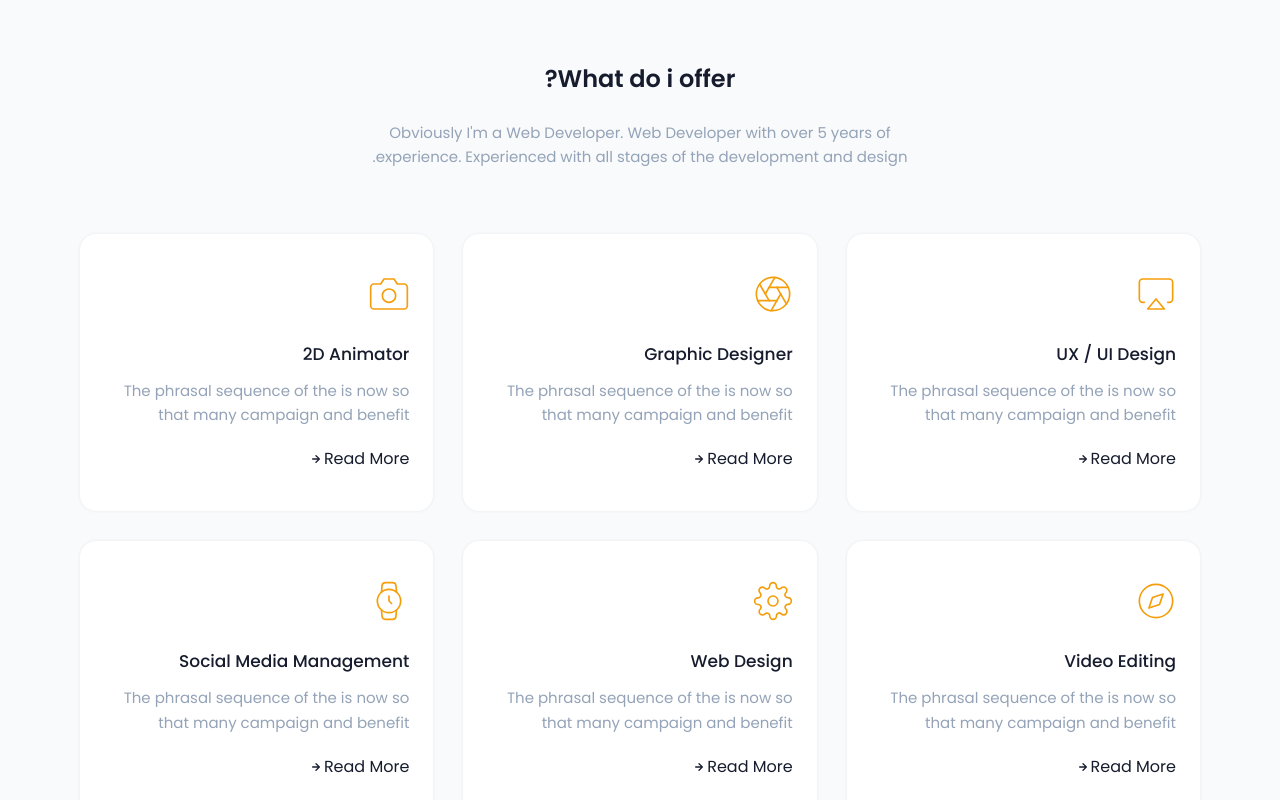
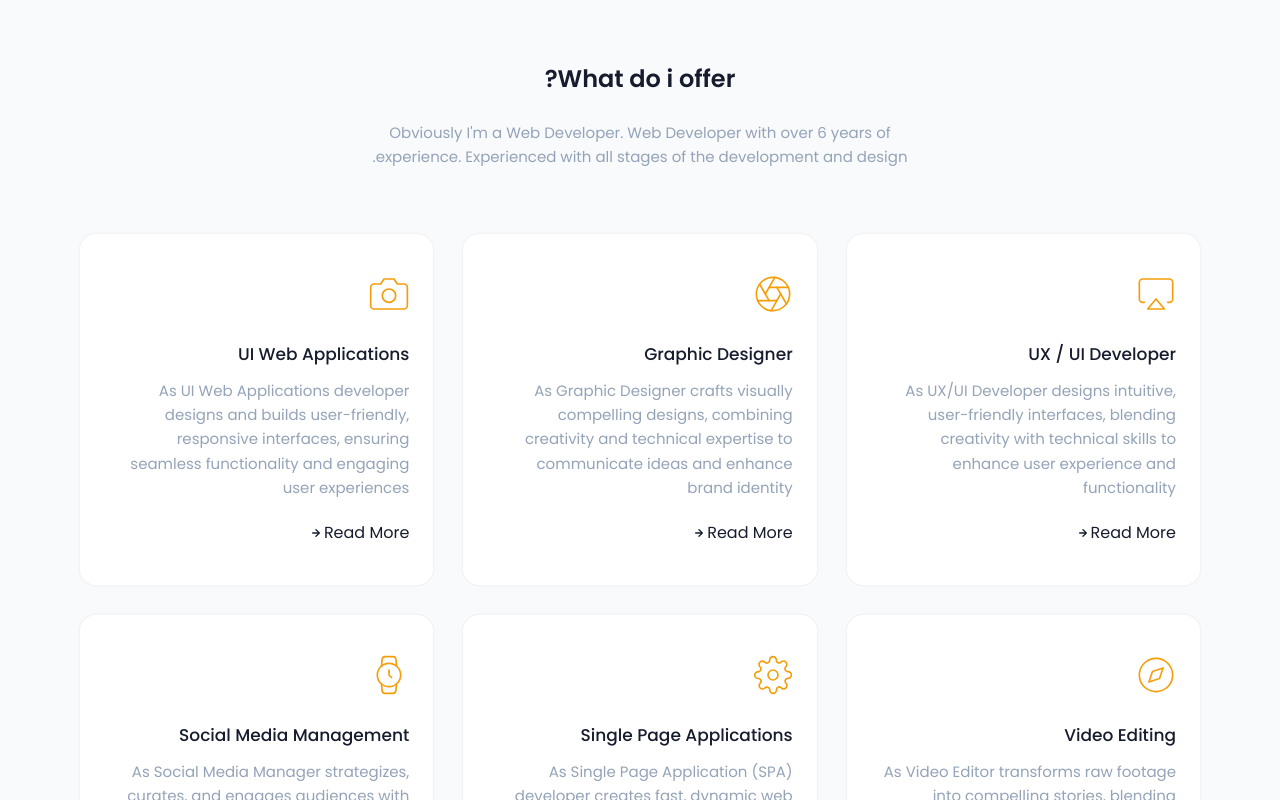
Before and after one commit to harinath0608/UI_Portfolio, a React (Create React App) app: page /index-rtl in a window 1280 px wide. Shown: the part 2040-2840 px from the top of the page. Built offline with nearby package versions, Linux system fonts and the light colour scheme.

Commit message:
added services

```diff
--- a/src/Data/data.js
+++ b/src/Data/data.js
@@ -51,33 +51,33 @@ export const expertiseData = [
 ]
 export const servicesData = [
     {
-        title:'UX / UI Design',
-        desc:'The phrasal sequence of the is now so that many campaign and benefit',
+        title:'UX / UI Developer',
+        desc:'As UX/UI Developer designs intuitive, user-friendly interfaces, blending creativity with technical skills to enhance user experience and functionality',
         Icon: Icon.Airplay
     },
     {
         title:'Graphic Designer',
-        desc:'The phrasal sequence of the is now so that many campaign and benefit',
+        desc:'As Graphic Designer crafts visually compelling designs, combining creativity and technical expertise to communicate ideas and enhance brand identity',
         Icon: Icon.Aperture
     },
     {
-        title:'2D Animator',
-        desc:'The phrasal sequence of the is now so that many campaign and benefit',
+        title:'UI Web Applications',
+        desc:'As UI Web Applications developer designs and builds user-friendly, responsive interfaces, ensuring seamless functionality and engaging user experiences',
         Icon: Icon.Camera
     },
     {
         title:'Video Editing',
-        desc:'The phrasal sequence of the is now so that many campaign and benefit',
+        desc:'As Video Editor transforms raw footage into compelling stories, blending creativity and technical skills to craft engaging visuals and seamless narratives',
         Icon: Icon.Compass
     },
     {
-        title:'Web Design',
-        desc:'The phrasal sequence of the is now so that many campaign and benefit',
+        title:'Single Page Applications',
+        desc:'As Single Page Application (SPA) developer creates fast, dynamic web apps with seamless navigation, delivering smooth user experiences and efficient performance',
         Icon: Icon.Settings
     },
     {
         title:'Social Media Management',
-        desc:'The phrasal sequence of the is now so that many campaign and benefit',
+        desc:'As Social Media Manager strategizes, curates, and engages audiences with compelling content, driving brand growth and fostering meaningful online connections',
         Icon: Icon.Watch
     },
 
--- a/src/components/Service.js
+++ b/src/components/Service.js
@@ -9,7 +9,7 @@ export default function Services(){
             <div className="grid grid-cols-1 pb-8 text-center">
                 <h3 className="mb-6 md:text-2xl text-xl md:leading-normal leading-normal font-semibold">What do i offer?</h3>
 
-                <p className="text-slate-400 max-w-xl mx-auto text-[15px]">Obviously I'm a Web Developer. Web Developer with over 5 years of experience. Experienced with all stages of the development and design.</p>
+                <p className="text-slate-400 max-w-xl mx-auto text-[15px]">Obviously I'm a Web Developer. Web Developer with over 6 years of experience. Experienced with all stages of the development and design.</p>
             </div>
 
             <div className="grid lg:grid-cols-3 md:grid-cols-2 grid-cols-1 mt-8 gap-[30px]">
```
